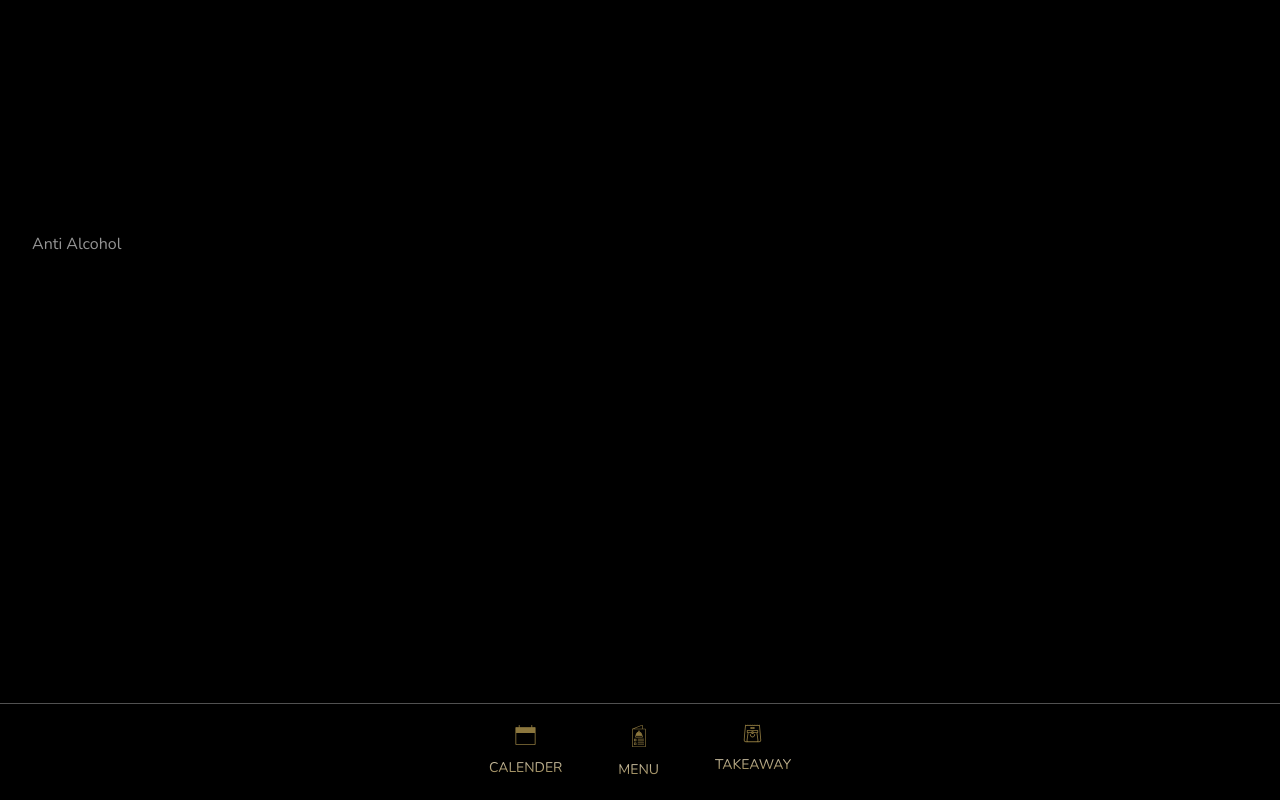
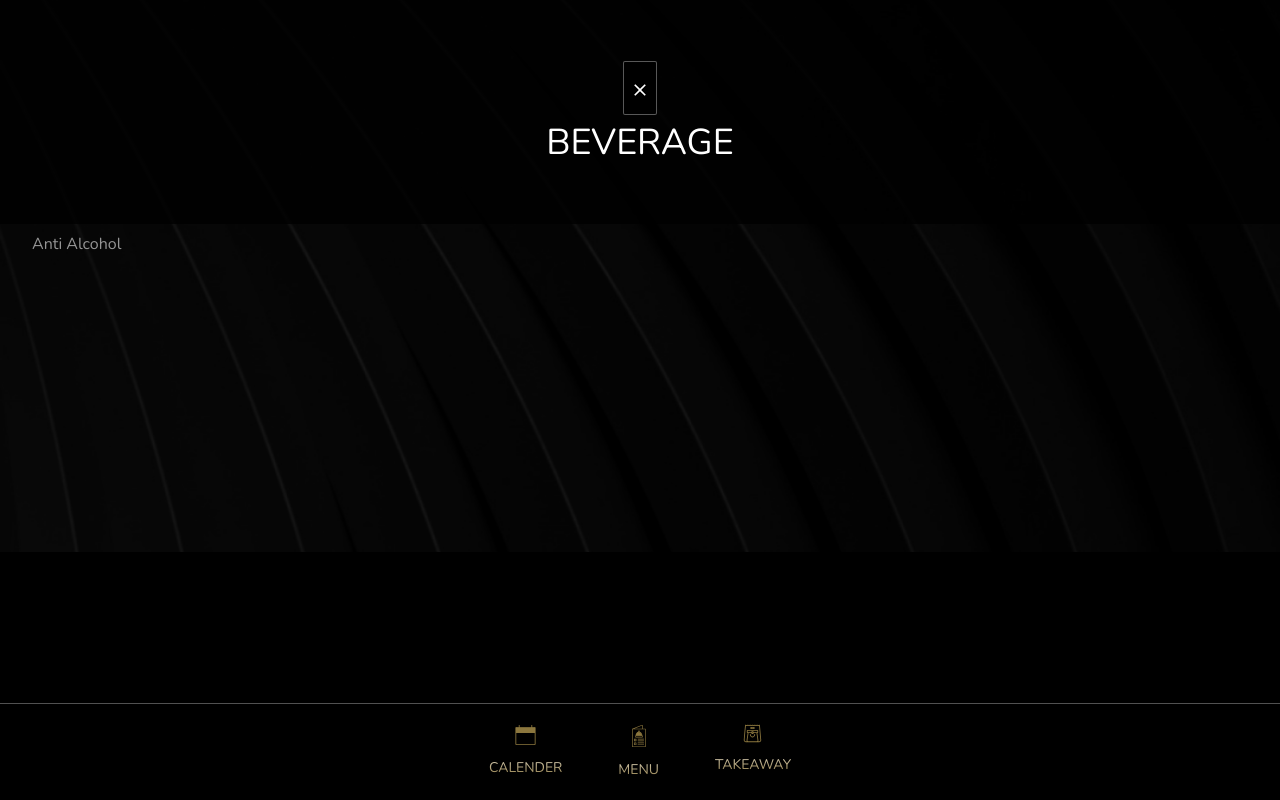
Before and after one commit to boyanh155/kai-sushi, a Next.js app: page /en/booking in a window 1280 px wide. Built offline with nearby package versions, Linux system fonts and the light colour scheme.

Commit message:
add background img

```diff
--- a/src/app/[locale]/layout.tsx
+++ b/src/app/[locale]/layout.tsx
@@ -22,7 +22,9 @@ export default function LocaleLayout({
     <html lang={locale}>
       <body className={nunito.className}>
         <NextIntlClientProvider locale={locale} messages={messages}>
-          <div className="pb-72">{children}</div>
+          <div className="pb-72 relative before:block before:top-0 before:left-0 before:inset-0 before:opacity-50 before:absolute before:w-screen before:bg-black bg-opacity-60 w-screen  before:bg-no-repeat  before:bg-cover z-10 before:z-0  before:bg-center  before:bg-[url('../../src/assets/bg-home.png')]">
+            <main className="w-full h-full relative">{children}</main>
+          </div>
         </NextIntlClientProvider>
         <FooterMain />
       </body>
--- a/src/app/page.tsx
+++ b/src/app/page.tsx
@@ -1,4 +1,3 @@
-import Image from "next/image";
 import { redirect } from "next/navigation";
 
 export default function Home() {
--- a/src/components/Home/HomeMain.tsx
+++ b/src/components/Home/HomeMain.tsx
@@ -24,9 +24,9 @@ const HomeMain = (props: Props) => {
     return;
   };
   return (
-    <div className="flex flex-col bg-black content-container items-center pt-14">
+    <div className="flex flex-col content-container items-center pt-14">
       {/* Center logo */}
-      <div className="w-[107px] max-h-[150px]">
+      <div className="w-[40%] max-h-[300px]">
         <Image src={logoSquare} className="w-full h-auto" alt="Kai logo" />
       </div>
       <h2 className="text-white uppercase text-3xl">{t("menu")}</h2>
@@ -48,7 +48,7 @@ const HomeMain = (props: Props) => {
       {/* Bottom content */}
       <div className="mt-80 flex flex-col items-center">
         {/* Small log */}
-        <div className="w-[61px] max-h-[100px]">
+        <div className="w-[25%] max-h-[200px]">
           <Image src={logoSquare} className="w-full h-auto" alt="Kai logo" />
         </div>
         <p className="text-xs text-center w-60 font-light">{t("address1")}</p>
--- a/src/components/Menu/MenuMain.tsx
+++ b/src/components/Menu/MenuMain.tsx
@@ -5,10 +5,14 @@ import { beverageData, menuData } from "./dummy/menu";
 import MenuHeader from "./MenuHeader";
 import MenuChild from "./MenuChild";
 import { usePathname } from "next/navigation";
+import { useTranslations } from "next-intl";
+import Link from "next/link";
+import { Close, CloseOutlined } from "@mui/icons-material";
 type Props = {};
 
 const MenuMain = (props: Props) => {
   const [type, setType] = useState<"food" | "beverage">("food");
+  const t = useTranslations("Home");
 
   const pathName = usePathname();
 
@@ -26,13 +30,25 @@ const MenuMain = (props: Props) => {
     <div className=" flex flex-col overflow-x-hidden">
       {/* IMAGE  */}
       <div
-        className={`w-screen h-56 ${
-          (type === "food" ? menuData : beverageData)[currentIndex]?.image &&
-          ` bg-[url('${
-            (type === "food" ? menuData : beverageData)[currentIndex]?.image
-          }')] bg-no-repeat bg-cover bg-center`
-        }`}
-      ></div>
+        style={{
+          backgroundImage:
+            (type === "food" ? menuData : beverageData)[currentIndex]?.image &&
+            `url('${
+              (type === "food" ? menuData : beverageData)[currentIndex]?.image
+            }')`,
+        }}
+        className={`w-screen   uppercase text-4xl h-56  relative after:absolute after:w-full after:h-full after:bg-black after:inset-0 after:opacity-80 after:z-40 ${`bg-no-repeat bg-contain bg-center`}`}
+      >
+        <div className="absolute z-50  flex justify-center items-center w-full h-full flex-col gap-2">
+          <Link
+            href="/"
+            className="bg-black p-1.5 border-[0.5px] border-[#878787a6] rounded-sm"
+          >
+            <CloseOutlined sx={{ fontSize: 20, fontWeight: 300 }} />
+          </Link>
+          <p className=" ">{type === "food" ? t("food") : t("beverage")}</p>
+        </div>
+      </div>
       {/* NAV HEADER */}
       <div className="ps-4">
         <div className="flex flex-row gap-6 w-screen overflow-scroll">
@@ -43,7 +59,7 @@ const MenuMain = (props: Props) => {
       </div>
 
       {/* CONTENT */}
-      <div className="px-8">
+      <div className="px-8 gap-16 flex flex-col">
         {(type === "food" ? menuData : beverageData)[
           currentIndex
         ]?.NavChildren?.map((v, id) => (
--- a/src/components/Menu/dummy/menu.ts
+++ b/src/components/Menu/dummy/menu.ts
@@ -74,7 +74,7 @@ export const menuData: Array<NavHeader> = [
     title: "salad",
     slug: "salad",
     NavChildren: salads,
-    image: `https://s3-alpha-sig.figma.com/img/682e/2303/414f8f648fce7af362051c1ec8c3aeaa?Expires=1711929600&Key-Pair-Id=APKAQ4GOSFWCVNEHN3O4&Signature=lo1tHIYbJVeGEyeJWOanY3atlXeCOOi6RMuc9JriLt5uXyojwFsGHzWAg8yCN7AQv7PqM4sNN1p3DRolCzyLXP~-XZrJ2GY~ouM03MLypt~hvyxsZvlMH1NKrZwaH3Rqc~ypgMgxGyuT02gbmXuHB3-0JenjlEJyWnheZSxPw6RYVsmx~fcsNthO8r4uFUV9B528IZTmH9hcvcnoIBUTyJRCVgQ0vePT-62K2h56ffHmgddm3GW7GmNSXQQdH0lXR09r-iWSC08If8CS2bkRExlwWO3C55VOHiCWyIFYe2zzJy0HNDG77guyI2g9G6RSv1CcUGcVdHaE2TjNfm9rrA__`,
+    image: `https://s3-alpha-sig.figma.com/img/8a50/32bd/a8f57d1eed97eecaa2c69eea9cd8d05b?Expires=1711929600&Key-Pair-Id=APKAQ4GOSFWCVNEHN3O4&Signature=aCkf0CmWvyXbPbQflyJEYU6PbDqh-xL7mV7-C4-gO2pYpQlrhIgFnHOFDPMnkg59coQ-ayBFsYICQNhVnHWkArsJxs8M1KuwhBMCkdKsk6-5xbZukAzMhomIkKtBJQ4owq7QUL07r62b9ZnhNXJIQd3L7dDMqjUAVpoiDjqLf674NM4Vb~sKufq8Nn~5a9iWymLYyEbwT6uR4pAsdSh5Vbya40x2f6tMY-aN8gWDY58TDlJ2imk7fkkgrZfsCEsq-09OtLvG-FaE3xO2Apy9wZ1-Oicuoft0DgdIGmdv1sh9foZSx7NN19-wC~dC~6tkiZYAoetnhgKFWiUorS7BWw__`,
   },
   // TEST
   {
```
Also changed, not shown: src/assets/bg-home.png (added), src/assets/kai-logo-square.svg.
